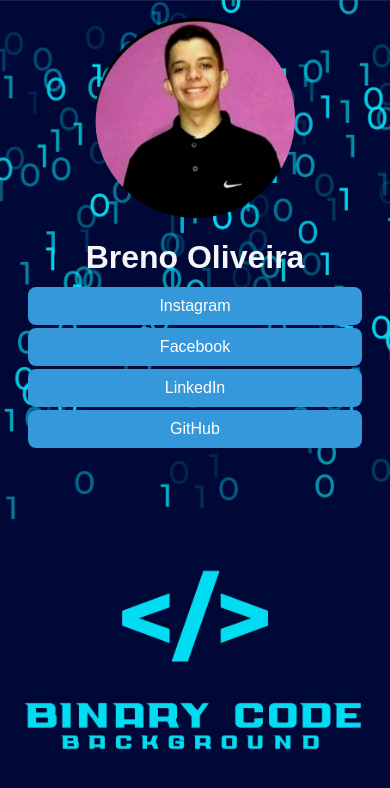
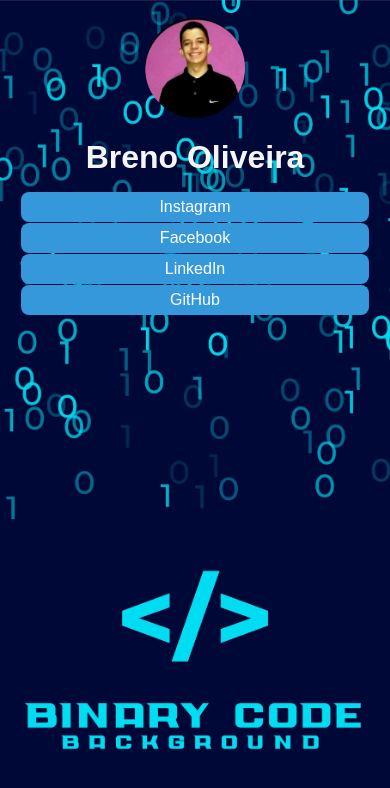
Before and after one commit to Breno-Oliveira10/Projeto_LinkTree, a plain HTML site: page index.html in a window 390 px wide. Drawn offline with Linux system fonts and the light colour scheme.

Commit message:
Update style.css

```diff
--- a/style.css
+++ b/style.css
@@ -1,9 +1,7 @@
-
 body {
   font-family: Arial, sans-serif;
   padding: 0;
   background-image: url('fundo_LinkTree1.jpg');
-    /* background-color: #2c3e50;     */
   color: #fffffff5;
   background-size: cover;
   background-repeat: no-repeat;
@@ -53,3 +51,54 @@
 a:hover {
   background-color: #0c5e96;
 }
+
+/* Adicionar regra de media query para telas menores */
+@media screen and (max-width: 768px) {
+  header img {
+    max-width: 150px;
+  }
+
+  .linktree {
+    max-width: 90%;
+  }
+
+  .linktree {
+    margin-top: -10px;
+    margin-bottom: 10px;
+    padding: 5px;
+  }
+
+  li {
+    margin-bottom: 8px;
+  }
+
+  a {
+    padding: 8px;
+    margin-top: -5px;
+  }
+}
+
+/* Adicionar regra de media query para telas ainda menores */
+@media screen and (max-width: 480px) {
+  header img {
+    max-width: 100px;
+  }
+
+  .linktree {
+    max-width: 100%;
+  }
+
+  .linktree {
+    margin-top: -20px;
+    margin-bottom: 20px;
+    padding: 3px;
+  }
+
+  li {
+    margin-bottom: 6px;
+  }
+
+  a {
+    padding: 6px;
+  }
+}
```
Lines whose indentation alone changed are shown as unchanged.
